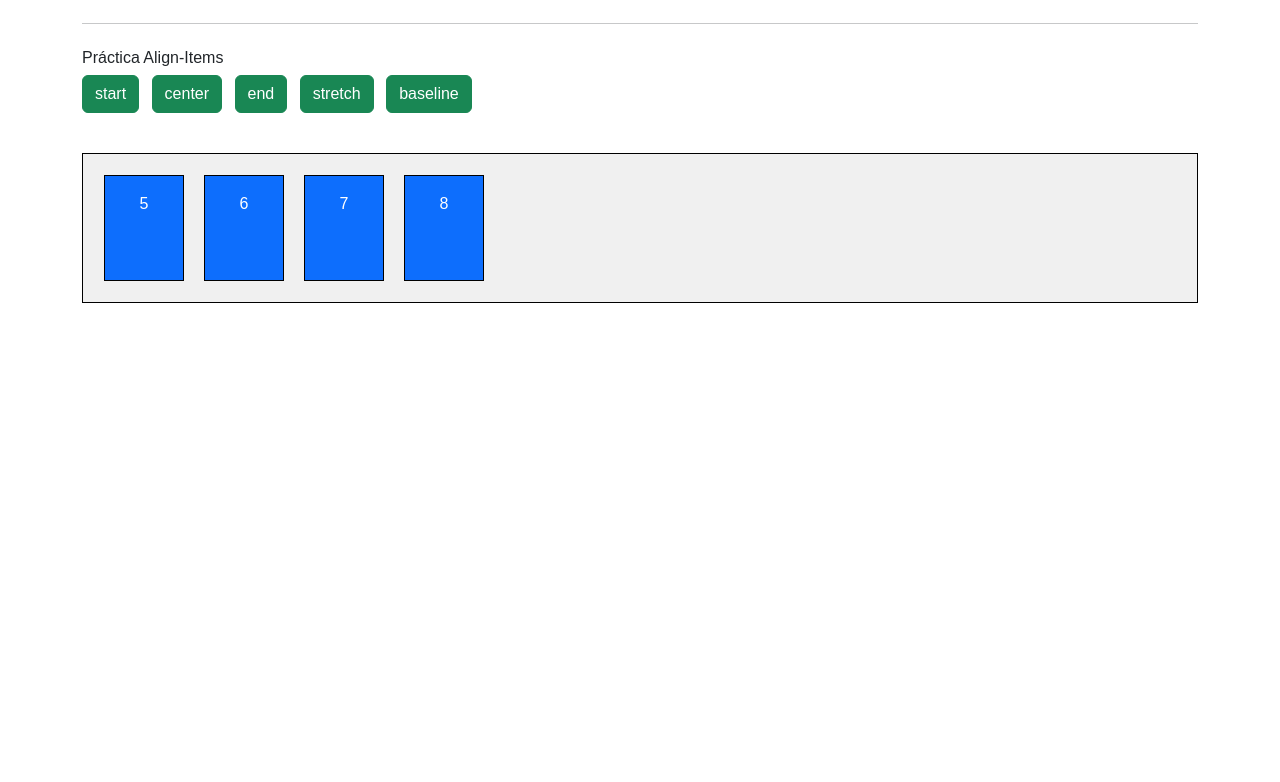
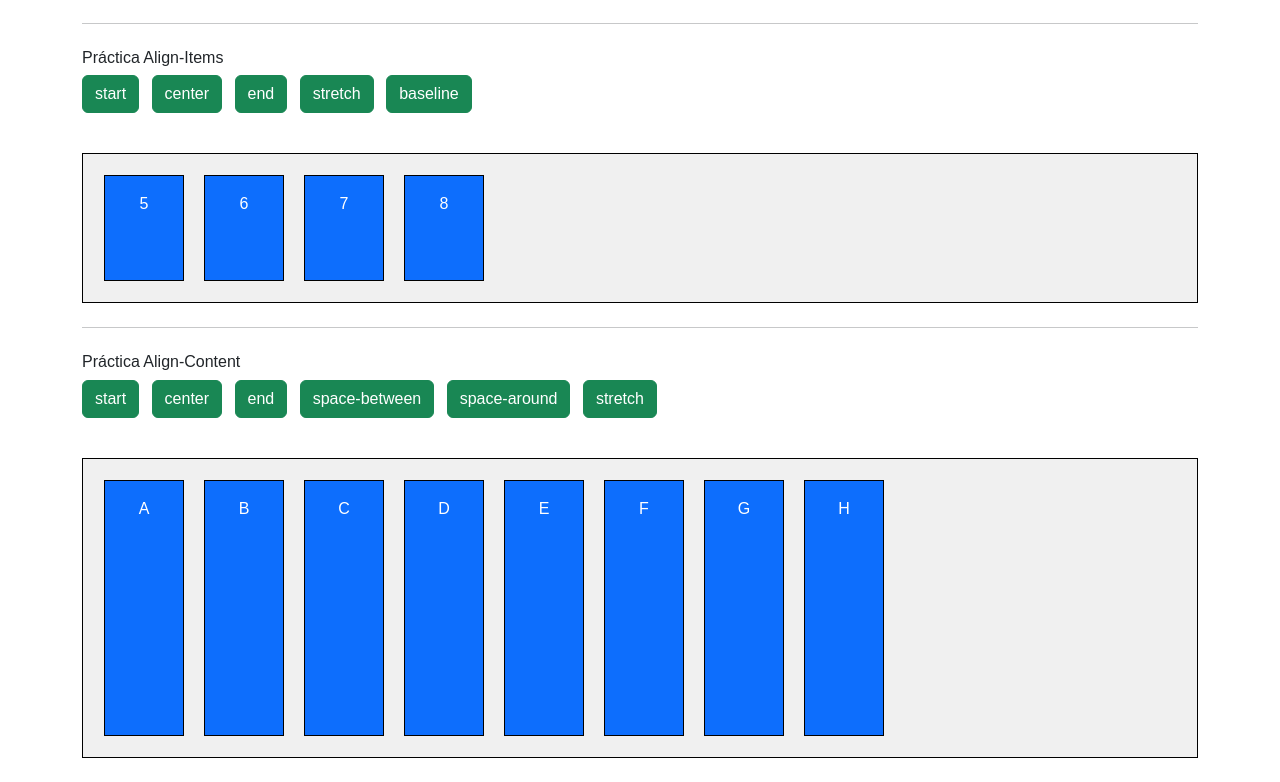
Before and after one commit to fonsy91/Maquetacion-stackblitz, a website: page index.html in a window 1280 px wide. Shown: the part 2507-3289 px from the top of the page. Before the commit the page ends 2834 px from the top, so only its background shows below. Drawn offline with nearby package versions, Linux system fonts and the light colour scheme.

Commit message:
avances CSS

```diff
--- a/index.html
+++ b/index.html
@@ -288,6 +288,29 @@
       <div class="box">8</div>
     </div>
 
+    <hr class="my-4">
+
+    <h6>Práctica Align-Content</h6>
+    <div class="mb-3 mt-2 pb-4">
+      <button class="btn btn-success me-2" onclick="setAlignContent('flex-start')">start</button>
+      <button class="btn btn-success me-2" onclick="setAlignContent('center')">center</button>
+      <button class="btn btn-success me-2" onclick="setAlignContent('flex-end')">end</button>
+      <button class="btn btn-success me-2" onclick="setAlignContent('space-between')">space-between</button>
+      <button class="btn btn-success me-2" onclick="setAlignContent('space-around')">space-around</button>
+      <button class="btn btn-success me-2" onclick="setAlignContent('stretch')">stretch</button>
+    </div>
+
+    <div class="flex-box" id="flexContainerContent">
+      <div class="box">A</div>
+      <div class="box">B</div>
+      <div class="box">C</div>
+      <div class="box">D</div>
+      <div class="box">E</div>
+      <div class="box">F</div>
+      <div class="box">G</div>
+      <div class="box">H</div>
+    </div>
+
 
 
 
--- a/script.js
+++ b/script.js
@@ -1,5 +1,5 @@
 
-// Para JUSTIFY CONTENT
+// Para justify-content
 function setJustify(value) {
     const flexContainer = document.getElementById('flexContainer');
     if (flexContainer) {
@@ -14,3 +14,11 @@ function setAlign(value) {
         flexContainerItems.style.alignItems = value;
     }
 }
+
+// Función global que cambia align-content del contenedor
+function setAlignContent(value) {
+    const container = document.getElementById('flexContainerContent');
+    if (container) {
+      container.style.alignContent = value;
+    }
+  }
--- a/styles.css
+++ b/styles.css
@@ -121,3 +121,11 @@ body {
   border: 1px solid black; /* opcional, para que veas el contenedor */
   height: 150px; /* opcional, necesario para ver el efecto de align-items */
 }
+
+#flexContainerContent {
+  display: flex;
+  flex-wrap: wrap;      /* Necesario para que haya varias filas */
+  gap: 10px;            /* Separación entre cajas */
+  border: 1px solid black;
+  height: 300px;        /* Necesario para notar los cambios en align-content */
+}
```
